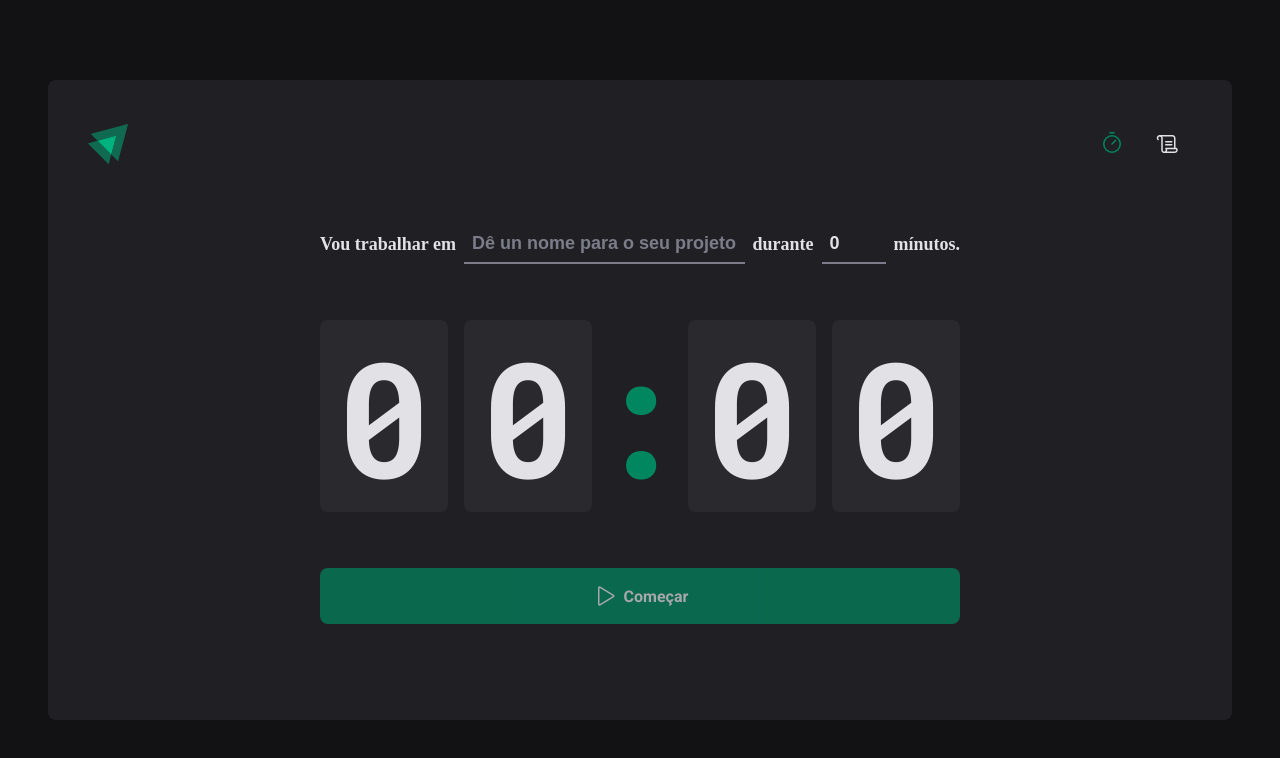
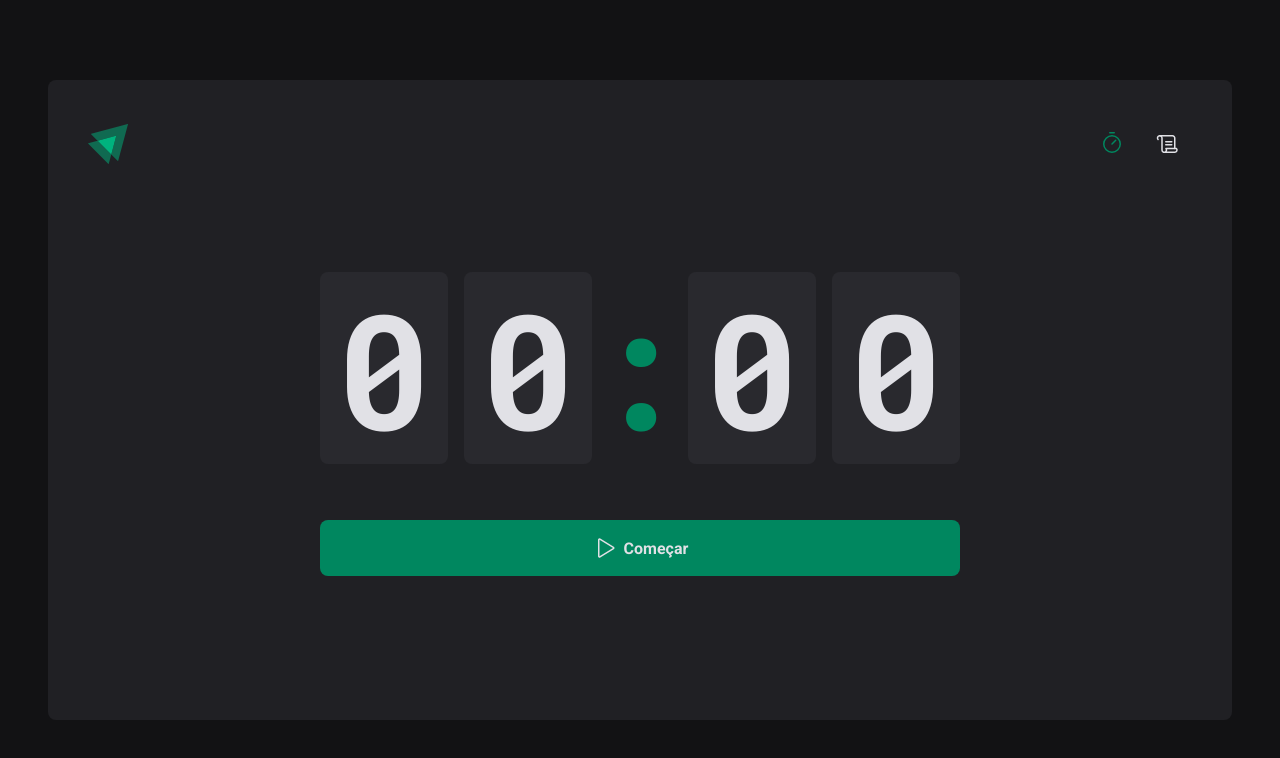
Before and after one commit to Loureiro12/Ignite-Timer, a React (Vite) app: page / in a window 1280 px wide. Shown: the top 758 px of the page. Built offline with nearby package versions, Linux system fonts and the light colour scheme.

Commit message:
Contexto no React - Convertendo para contexto

```diff
--- /dev/null
+++ b/src/pages/Home/components/Countdown/index.tsx
@@ -0,0 +1,62 @@
+import { differenceInSeconds } from 'date-fns'
+import { useContext, useEffect, useState } from 'react'
+import { CyclesContext } from '../..'
+import { CountdownContainer, Separator } from './styles'
+
+export function Countdown() {
+  const { activeCycle, activeCycleId, markCurrentCycleAsFinished } =
+    useContext(CyclesContext)
+  const [amountSecondsPassed, setAmountSecondsPassed] = useState(0)
+
+  const totalSeconds = activeCycle ? activeCycle.minutesAmount * 60 : 0
+
+  useEffect(() => {
+    let interval: number
+
+    if (activeCycle) {
+      interval = setInterval(() => {
+        const secondsDifference = differenceInSeconds(
+          new Date(),
+          activeCycle.startDate,
+        )
+
+        if (secondsDifference >= totalSeconds) {
+          markCurrentCycleAsFinished()
+
+          setAmountSecondsPassed(totalSeconds)
+          clearInterval(interval)
+        } else {
+          setAmountSecondsPassed(secondsDifference)
+        }
+      }, 1000)
+    }
+
+    return () => {
+      clearInterval(interval)
+    }
+  }, [activeCycle, totalSeconds, activeCycleId, markCurrentCycleAsFinished])
+
+  const currentSeconds = activeCycle ? totalSeconds - amountSecondsPassed : 0
+
+  const minutesAmount = Math.floor(currentSeconds / 60)
+  const secondsAmount = currentSeconds % 60
+
+  const minutes = String(minutesAmount).padStart(2, '0')
+  const seconds = String(secondsAmount).padStart(2, '0')
+
+  useEffect(() => {
+    if (activeCycle) {
+      document.title = `${minutes}:${seconds}`
+    }
+  }, [minutes, seconds, activeCycle])
+
+  return (
+    <CountdownContainer>
+      <span>{minutes[0]}</span>
+      <span>{minutes[1]}</span>
+      <Separator>:</Separator>
+      <span>{seconds[0]}</span>
+      <span>{seconds[1]}</span>
+    </CountdownContainer>
+  )
+}
--- /dev/null
+++ b/src/pages/Home/components/Countdown/styles.ts
@@ -0,0 +1,26 @@
+import styled from 'styled-components'
+
+export const CountdownContainer = styled.div`
+  font-family: 'Roboto Mono', monospace;
+  font-size: 10rem;
+  line-height: 8rem;
+  color: ${(props) => props.theme['gray-100']};
+
+  display: flex;
+  gap: 1rem;
+
+  span {
+    background: ${(props) => props.theme['gray-700']};
+    padding: 2rem 1rem;
+    border-radius: 8px;
+  }
+`
+export const Separator = styled.div`
+  padding: 2rem 0;
+  color: ${(props) => props.theme['green-500']};
+
+  width: 4rem;
+  overflow: hidden;
+  display: flex;
+  justify-content: center;
+`
--- /dev/null
+++ b/src/pages/Home/components/NewCycleForm/index.tsx
@@ -0,0 +1,58 @@
+import { FormContainer, MinutesAmountInput, TaskInput } from './styles'
+import * as zod from 'zod'
+import { useForm } from 'react-hook-form'
+import { zodResolver } from '@hookform/resolvers/zod'
+
+const newCycleFormValidationSchema = zod.object({
+  task: zod.string().min(1, 'Informe a tarefa'),
+  minutesAmount: zod
+    .number()
+    .min(5, 'O ciclo precisa ser de no mínimo 5 minutos.')
+    .max(60, 'O ciclo precisa ser de no máximo 60 minutos.'),
+})
+
+type NewCycleFormData = zod.infer<typeof newCycleFormValidationSchema>
+
+export function NewCycleForm() {
+  const { register, handleSubmit, watch, reset } = useForm<NewCycleFormData>({
+    resolver: zodResolver(newCycleFormValidationSchema),
+    defaultValues: {
+      task: '',
+      minutesAmount: 0,
+    },
+  })
+
+  return (
+    <FormContainer>
+      <label htmlFor="task">Vou trabalhar em</label>
+      <TaskInput
+        id="task"
+        list="task-suggestions"
+        placeholder="Dê un nome para o seu projeto"
+        disabled={!!activeCycle}
+        {...register('task')}
+      />
+
+      <datalist id="task-suggestions">
+        <option value="Projeto 1" />
+        <option value="Projeto 2" />
+        <option value="Projeto 3" />
+        <option value="Projeto 4" />
+      </datalist>
+
+      <label htmlFor="minutesAmount">durante</label>
+      <MinutesAmountInput
+        type="number"
+        id="minutesAmount"
+        placeholder="00"
+        step={5}
+        min={5}
+        max={60}
+        disabled={!!activeCycle}
+        {...register('minutesAmount', { valueAsNumber: true })}
+      />
+
+      <span>mínutos.</span>
+    </FormContainer>
+  )
+}
--- /dev/null
+++ b/src/pages/Home/components/NewCycleForm/styles.ts
@@ -0,0 +1,45 @@
+import styled from 'styled-components'
+
+export const FormContainer = styled.div`
+  width: 100%;
+  display: flex;
+  align-items: center;
+  justify-content: center;
+  gap: 0.5rem;
+  color: ${(props) => props.theme['gray-100']};
+  font-size: 1.125rem;
+  font-weight: bold;
+  flex-wrap: wrap;
+`
+
+const BaseInput = styled.input`
+  background: transparent;
+  height: 2.5rem;
+  border: 0;
+  border-bottom: 2px solid ${(props) => props.theme['gray-500']};
+  font-weight: bold;
+  font-size: 1.125rem;
+  padding: 0 0.5rem;
+  color: ${(props) => props.theme['gray-100']};
+
+  &:focus {
+    box-shadow: none;
+    border-color: ${(props) => props.theme['green-500']};
+  }
+
+  &::placeholder {
+    color: ${(props) => props.theme['gray-500']};
+  }
+`
+
+export const TaskInput = styled(BaseInput)`
+  flex: 1;
+
+  &::-webkit-calendar-picker-indicator {
+    display: none !important;
+  }
+`
+
+export const MinutesAmountInput = styled(BaseInput)`
+  width: 4rem;
+`
--- a/src/pages/Home/index.tsx
+++ b/src/pages/Home/index.tsx
@@ -1,20 +1,14 @@
 import { HandPalm, Play } from 'phosphor-react'
-import { useForm } from 'react-hook-form'
-import { zodResolver } from '@hookform/resolvers/zod'
 import * as zod from 'zod'
-import { differenceInSeconds } from 'date-fns'
 
 import {
-  FormContainer,
   HomeContainer,
-  CountdownContainer,
-  Separator,
   StartCountdownButton,
-  TaskInput,
-  MinutesAmountInput,
   StopCountdownButton,
 } from './styles'
-import { useEffect, useState } from 'react'
+import { createContext, useEffect, useState } from 'react'
+import { NewCycleForm } from './components/NewCycleForm'
+import { Countdown } from './components/Countdown'
 
 const newCycleFormValidationSchema = zod.object({
   task: zod.string().min(1, 'Informe a tarefa'),
@@ -35,72 +29,34 @@ interface Cycle {
   finishedDate?: Date
 }
 
+interface CyclesContextType {
+  activeCycle: Cycle | undefined
+  activeCycleId: string | null
+  markCurrentCycleAsFinished: () => void
+}
+
+export const CyclesContext = createContext({} as CyclesContextType)
+
 export function Home() {
   const [cycles, setCycles] = useState<Cycle[]>([])
   const [activeCycleId, setActiveCycleId] = useState<string | null>(null)
-  const [amountSecondsPassed, setAmountSecondsPassed] = useState(0)
-
-  const { register, handleSubmit, watch, reset } = useForm<NewCycleFormData>({
-    resolver: zodResolver(newCycleFormValidationSchema),
-    defaultValues: {
-      task: '',
-      minutesAmount: 0,
-    },
-  })
 
   const activeCycle = cycles.find((cycle) => cycle.id === activeCycleId)
-  const totalSeconds = activeCycle ? activeCycle.minutesAmount * 60 : 0
 
-  useEffect(() => {
-    let interval: number
+  // function handleCreateNewCycle(data: NewCycleFormData) {
+  //   const id = String(new Date().getTime())
 
-    if (activeCycle) {
-      interval = setInterval(() => {
-        const secondsDifference = differenceInSeconds(
-          new Date(),
-          activeCycle.startDate,
-        )
+  //   const newCycle: Cycle = {
+  //     id,
+  //     task: data.task,
+  //     minutesAmount: data.minutesAmount,
+  //     startDate: new Date(),
+  //   }
 
-        if (secondsDifference >= totalSeconds) {
-          setCycles((state) =>
-            state.map((cycle) => {
-              if (cycle.id === activeCycleId) {
-                return { ...cycle, finishedDate: new Date() }
-              } else {
-                return cycle
-              }
-            }),
-          )
-
-          setAmountSecondsPassed(totalSeconds)
-          clearInterval(interval)
-        } else {
-          setAmountSecondsPassed(secondsDifference)
-        }
-      }, 1000)
-    }
-
-    return () => {
-      clearInterval(interval)
-    }
-  }, [activeCycle, totalSeconds, activeCycleId])
-
-  function handleCreateNewCycle(data: NewCycleFormData) {
-    const id = String(new Date().getTime())
-
-    const newCycle: Cycle = {
-      id,
-      task: data.task,
-      minutesAmount: data.minutesAmount,
-      startDate: new Date(),
-    }
-
-    setCycles((state) => [...state, newCycle])
-    setActiveCycleId(id)
-    setAmountSecondsPassed(0)
-
-    reset()
-  }
+  //   setCycles((state) => [...state, newCycle])
+  //   setActiveCycleId(id)
+  //   // reset()
+  // }
 
   function handleInterruptCycle() {
     setCycles((state) =>
@@ -115,72 +71,36 @@ export function Home() {
     setActiveCycleId(null)
   }
 
-  const currentSeconds = activeCycle ? totalSeconds - amountSecondsPassed : 0
+  // const task = watch('task')
+  // const isSubmitDisable = !task
 
-  const minutesAmount = Math.floor(currentSeconds / 60)
-  const secondsAmount = currentSeconds % 60
-
-  const minutes = String(minutesAmount).padStart(2, '0')
-  const seconds = String(secondsAmount).padStart(2, '0')
-
-  useEffect(() => {
-    if (activeCycle) {
-      document.title = `${minutes}:${seconds}`
-    }
-  }, [minutes, seconds, activeCycle])
-
-  const task = watch('task')
-  const isSubmitDisable = !task
+  function markCurrentCycleAsFinished() {
+    setCycles((state) =>
+      state.map((cycle) => {
+        if (cycle.id === activeCycleId) {
+          return { ...cycle, finishedDate: new Date() }
+        } else {
+          return cycle
+        }
+      }),
+    )
+  }
 
   return (
     <HomeContainer>
-      <form onSubmit={handleSubmit(handleCreateNewCycle)} action="">
-        <FormContainer>
-          <label htmlFor="task">Vou trabalhar em</label>
-          <TaskInput
-            id="task"
-            list="task-suggestions"
-            placeholder="Dê un nome para o seu projeto"
-            disabled={!!activeCycle}
-            {...register('task')}
-          />
-
-          <datalist id="task-suggestions">
-            <option value="Projeto 1" />
-            <option value="Projeto 2" />
-            <option value="Projeto 3" />
-            <option value="Projeto 4" />
-          </datalist>
-
-          <label htmlFor="minutesAmount">durante</label>
-          <MinutesAmountInput
-            type="number"
-            id="minutesAmount"
-            placeholder="00"
-            step={5}
-            min={5}
-            max={60}
-            disabled={!!activeCycle}
-            {...register('minutesAmount', { valueAsNumber: true })}
-          />
-
-          <span>mínutos.</span>
-        </FormContainer>
-
-        <CountdownContainer>
-          <span>{minutes[0]}</span>
-          <span>{minutes[1]}</span>
-          <Separator>:</Separator>
-          <span>{seconds[0]}</span>
-          <span>{seconds[1]}</span>
-        </CountdownContainer>
-
+      <form /* onSubmit={handleSubmit(handleCreateNewCycle)} */ action="">
+        <CyclesContext.Provider
+          value={{ activeCycle, activeCycleId, markCurrentCycleAsFinished }}
+        >
+          {/* <NewCycleForm /> */}
+          <Countdown />
+        </CyclesContext.Provider>
         {activeCycle ? (
           <StopCountdownButton type="button" onClick={handleInterruptCycle}>
             <HandPalm size={24} /> Interromper
           </StopCountdownButton>
         ) : (
-          <StartCountdownButton type="submit" disabled={isSubmitDisable}>
+          <StartCountdownButton type="submit" /* disabled={isSubmitDisable} */>
             <Play size={24} /> Começar
           </StartCountdownButton>
         )}
--- a/src/pages/Home/styles.ts
+++ b/src/pages/Home/styles.ts
@@ -16,75 +16,6 @@ export const HomeContainer = styled.main`
   }
 `
 
-export const FormContainer = styled.div`
-  width: 100%;
-  display: flex;
-  align-items: center;
-  justify-content: center;
-  gap: 0.5rem;
-  color: ${(props) => props.theme['gray-100']};
-  font-size: 1.125rem;
-  font-weight: bold;
-  flex-wrap: wrap;
-`
-
-const BaseInput = styled.input`
-  background: transparent;
-  height: 2.5rem;
-  border: 0;
-  border-bottom: 2px solid ${(props) => props.theme['gray-500']};
-  font-weight: bold;
-  font-size: 1.125rem;
-  padding: 0 0.5rem;
-  color: ${(props) => props.theme['gray-100']};
-
-  &:focus {
-    box-shadow: none;
-    border-color: ${(props) => props.theme['green-500']};
-  }
-
-  &::placeholder {
-    color: ${(props) => props.theme['gray-500']};
-  }
-`
-
-export const TaskInput = styled(BaseInput)`
-  flex: 1;
-
-  &::-webkit-calendar-picker-indicator {
-    display: none !important;
-  }
-`
-
-export const MinutesAmountInput = styled(BaseInput)`
-  width: 4rem;
-`
-
-export const CountdownContainer = styled.div`
-  font-family: 'Roboto Mono', monospace;
-  font-size: 10rem;
-  line-height: 8rem;
-  color: ${(props) => props.theme['gray-100']};
-
-  display: flex;
-  gap: 1rem;
-
-  span {
-    background: ${(props) => props.theme['gray-700']};
-    padding: 2rem 1rem;
-    border-radius: 8px;
-  }
-`
-
-export const Separator = styled.div`
-  padding: 2rem 0;
-  color: ${(props) => props.theme['green-500']};
-
-  width: 4rem;
-  overflow: hidden;
-  display: flex;
-  justify-content: center;
-`
 export const BaseCountdownButton = styled.button`
   width: 100%;
   border: 0;
```
